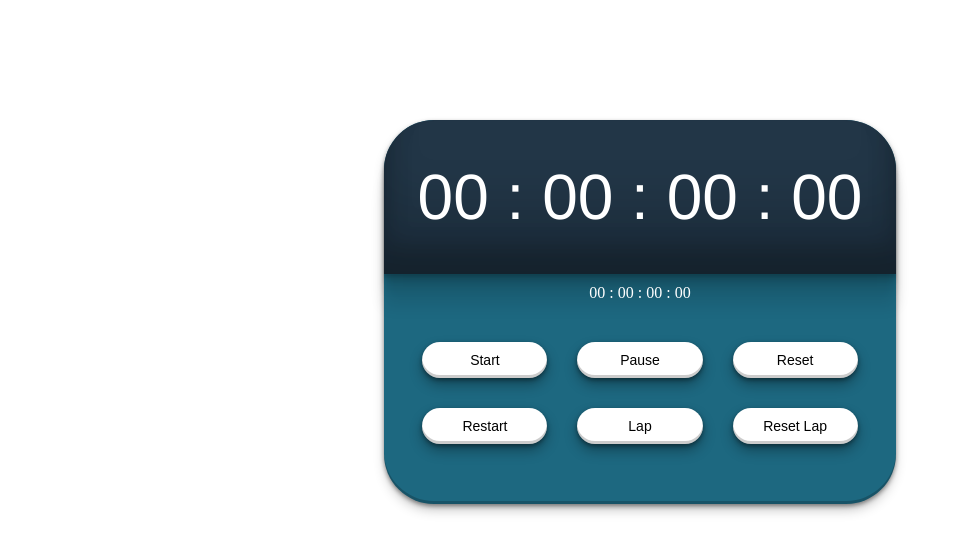
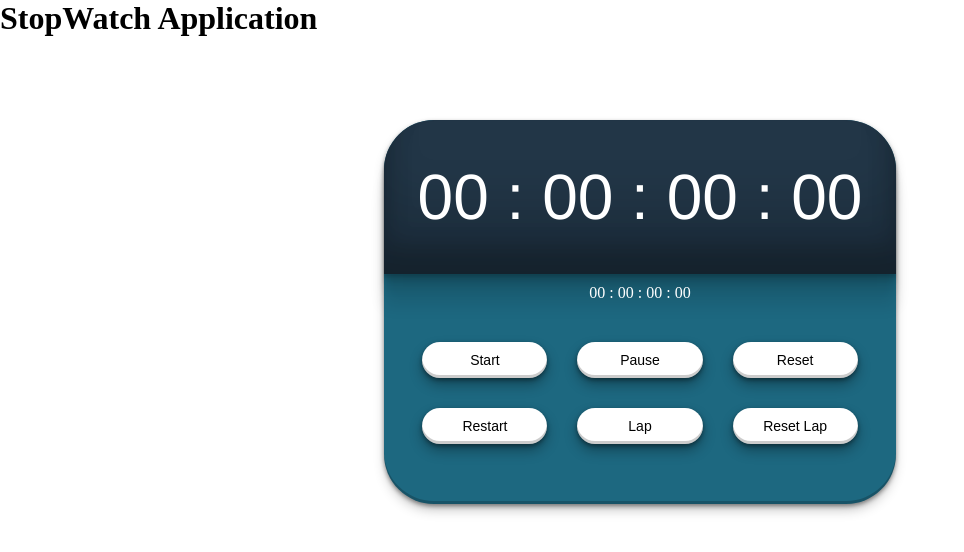
Before and after one commit to Janani-Jayachandran/PRODIGY_WD-02, a plain HTML site: page index.html in a window 1280 px wide. Shown: the whole page, without its empty margins (0-964 px from the left). Drawn offline with Linux system fonts and the light colour scheme.

Commit message:
Added heading

```diff
--- a/index.html
+++ b/index.html
@@ -7,6 +7,7 @@
     <link rel="stylesheet" href="assets/style.css">
 </head>
 <body>
+    <h1 class="heading">StopWatch Application</h1>
     <div class="container">
         <div class="timer-display">
             00 : 00 : 00 : 00
```
